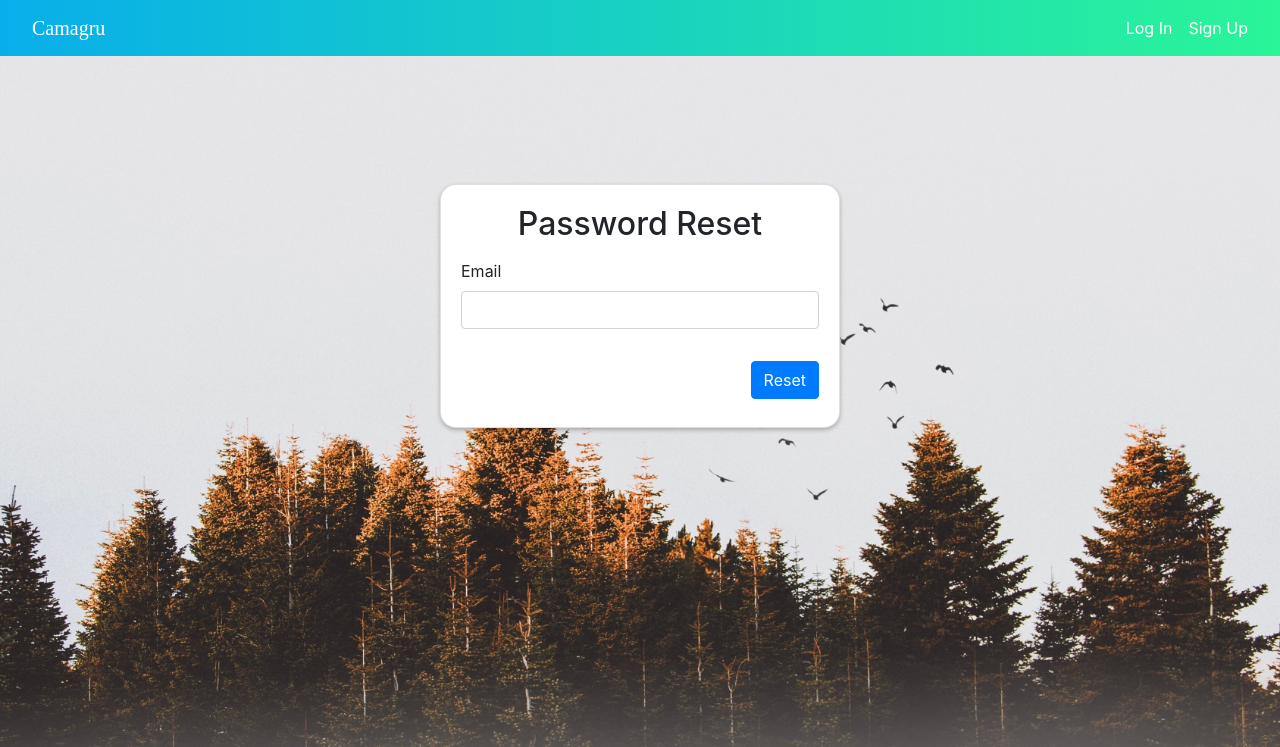
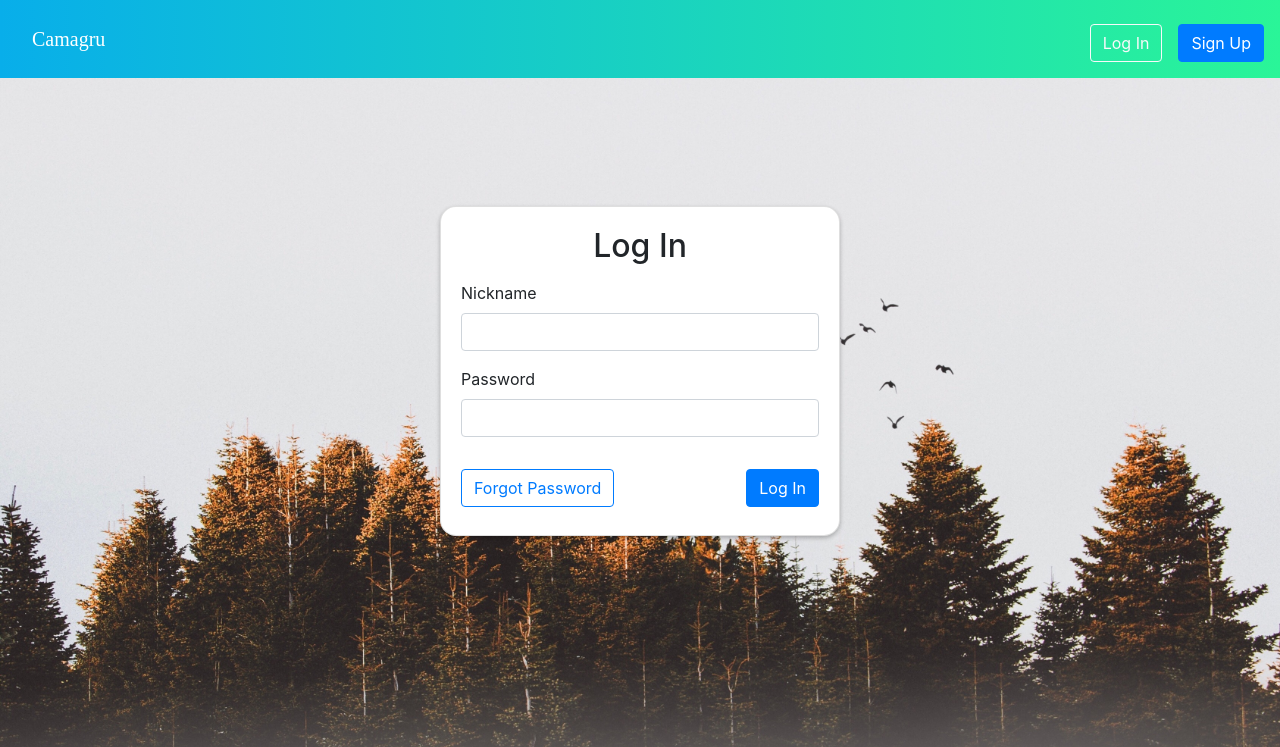
Before and after one commit to vlytvyne/Camagru, a PHP site: page / in a window 1280 px wide. Shown: the top 747 px of the page. Run offline with PHP 8.4, Linux system fonts and the light colour scheme.

Commit message:
Navbar buttons, links, router start

```diff
--- a/Router.php
+++ b/Router.php
@@ -1,12 +1,23 @@
 <?php
 
-
-$routes = [
-	"signup",
-	"login",
-	"profile"
-];
+define("ROUTES",
+	[
+		"/signUp" => 'views/SignUpView.php',
+		"/logIn" => 'views/LogInView.php',
+		"/resetPassword" => 'views/PasswordResetView.php',
+		"/profile"
+	]);
 
 class Router {
 
+	public function __construct($url) {
+		if (array_key_exists($url, ROUTES)) {
+			if (file_exists(ROUTES[$url])) {
+				require ROUTES[$url];
+			}
+		} else {
+			require ROUTES["/logIn"];
+		}
+	}
+
 }
--- a/index.php
+++ b/index.php
@@ -2,4 +2,7 @@
 
 ini_set('display_errors', 1);
 
-require 'views/ForgetPasswordView.php';
+require 'Router.php';
+
+new Router($_SERVER['REQUEST_URI']);
+//include 'views/PasswordResetView.php';
--- /dev/null
+++ b/models/BaseModel.php
@@ -0,0 +1 @@
+<?php
--- a/views/LogInView.php
+++ b/views/LogInView.php
@@ -32,6 +32,8 @@
 		<button class="btn btn-primary float-right">Log In</button>
 
 	</form>
+
+	<a href="/resetPassword" class="btn btn-outline-primary">Forgot Password</a>
 	<?php include 'parts/CardTail.php' ?>
 
 	</body>
--- a/views/parts/NotLoggedInNavbar.php
+++ b/views/parts/NotLoggedInNavbar.php
@@ -2,12 +2,12 @@
 	<a href="#" class="navbar-brand">Camagru</a>
 
 	<ul class="nav navbar-nav flex-row">
-		<li class="nav-item">
-			<a href="#" class="nav-link">Log In</a>
+		<li class="nav-item" style="margin-right: 16px">
+			<a href="/logIn" class="btn btn-outline-light">Log In</a>
 		</li>
 
 		<li class="nav-item">
-			<a href="#" class="nav-link">Sign Up</a>
+			<a href="/signUp" class="btn btn-primary">Sign Up</a>
 		</li>
 	</ul>
 
```
Also changed, not shown: controllers/BaseController.php (added, +8 -0 lines), views/PasswordResetView.php (renamed from views/ForgetPasswordView.php).
